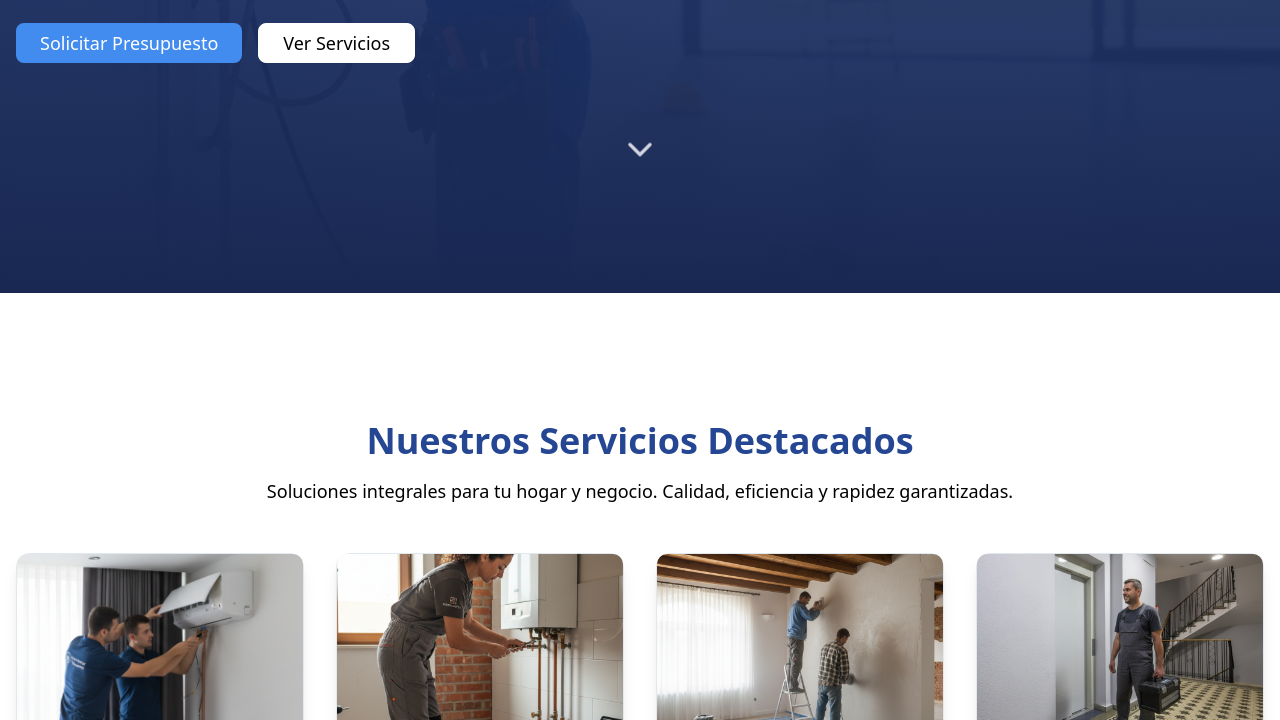
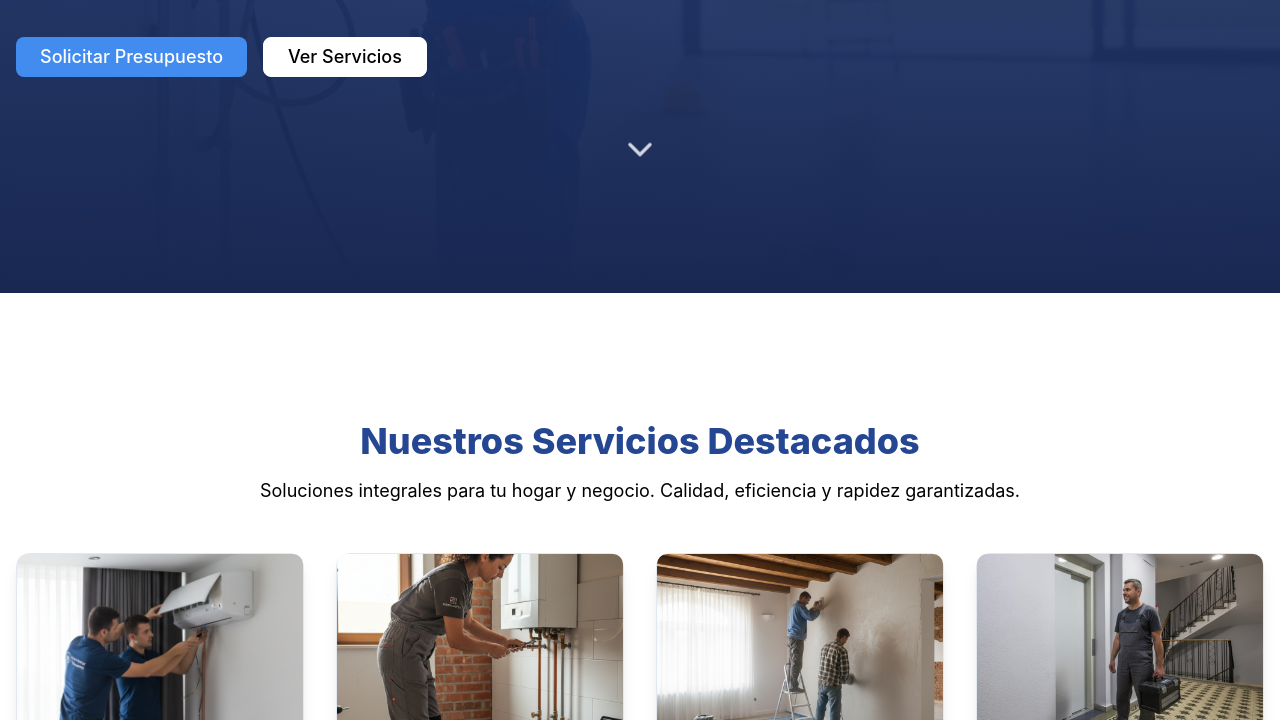
Before and after one commit to 2t0rHub/bagma-y-r-obras, an Astro site: page / in a window 1280 px wide. Shown: the part 588-1308 px from the top of the page. Built offline with nearby package versions, Linux system fonts and the light colour scheme; Astro itself is replaced by a stand-in of ours.

Commit message:
wip: Different approach. Downloaded Inter font internally

```diff
--- a/package.json
+++ b/package.json
@@ -11,6 +11,7 @@
   "dependencies": {
     "@astrojs/mdx": "^4.3.6",
     "@astrojs/react": "^4.4.0",
+    "@fontsource/inter": "^5.2.8",
     "@radix-ui/react-accordion": "^1.2.12",
     "@radix-ui/react-slot": "^1.2.3",
     "@tailwindcss/vite": "^4.1.13",
--- a/src/layouts/main.astro
+++ b/src/layouts/main.astro
@@ -15,14 +15,6 @@ const default_description =
     <meta name="viewport" content="width=device-width, initial-scale=1" />
     <link rel="icon" type="image/svg+xml" href="/logo-icon.png" />
     <title>{content?.title ? content.title : default_title}</title>
-    <!-- Google Fonts Import: Inter -->
-    <link rel="preconnect" href="https://fonts.googleapis.com" />
-    <link rel="preconnect" href="https://fonts.gstatic.com" crossorigin />
-    <link
-      href="https://fonts.googleapis.com/css2?family=Inter:wght@400;500;600;700;800;900&display=swap"
-      rel="stylesheet"
-    />
-
     <meta
       name="description"
       content={content?.description ? content.description : default_description}
--- a/src/styles/global.css
+++ b/src/styles/global.css
@@ -1,6 +1,15 @@
 @import "tailwindcss";
 @import "tw-animate-css";
 @plugin "@tailwindcss/typography";
+
+/* Font */
+@import "@fontsource/inter/400.css";
+@import "@fontsource/inter/600.css";
+@import "@fontsource/inter/800.css";
+
+body {
+  font-family: "Inter", system-ui, sans-serif;
+}
 
 @custom-variant dark (&:is(.dark *));
 
```
Also changed, not shown: 1 other file.
